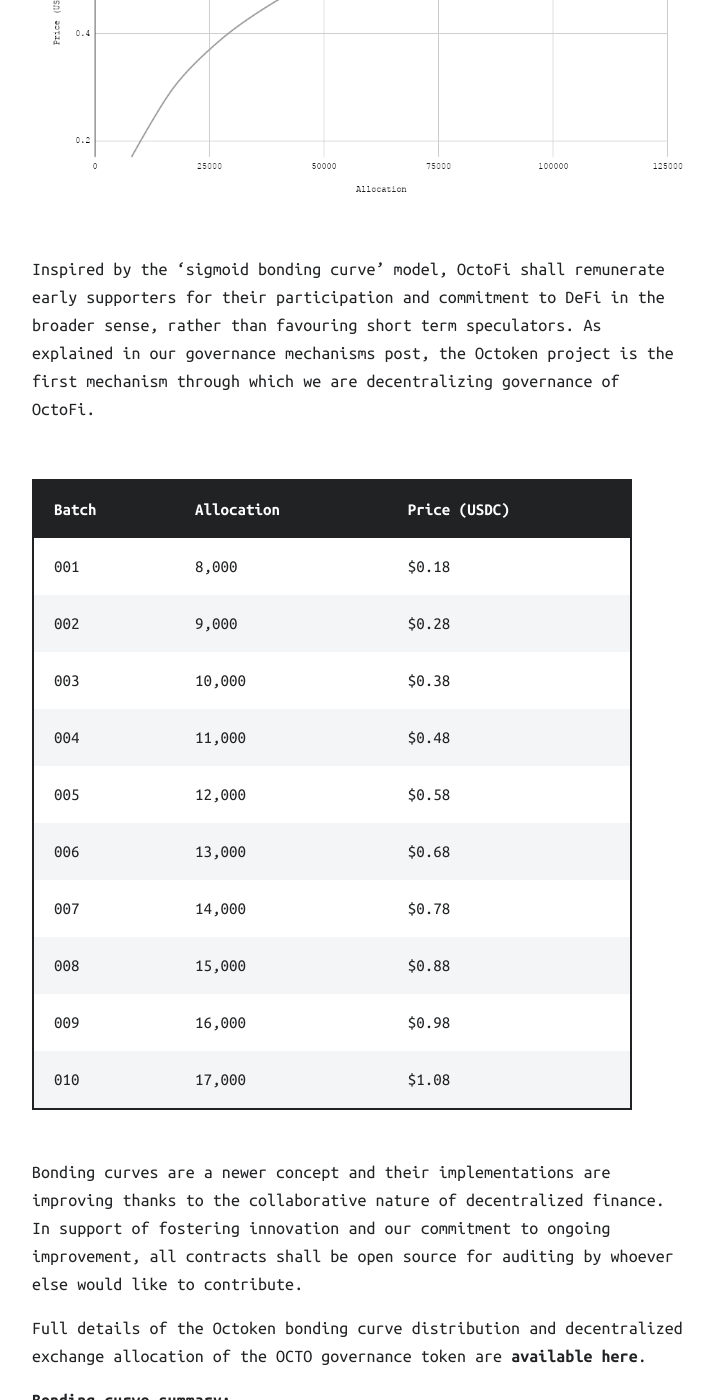
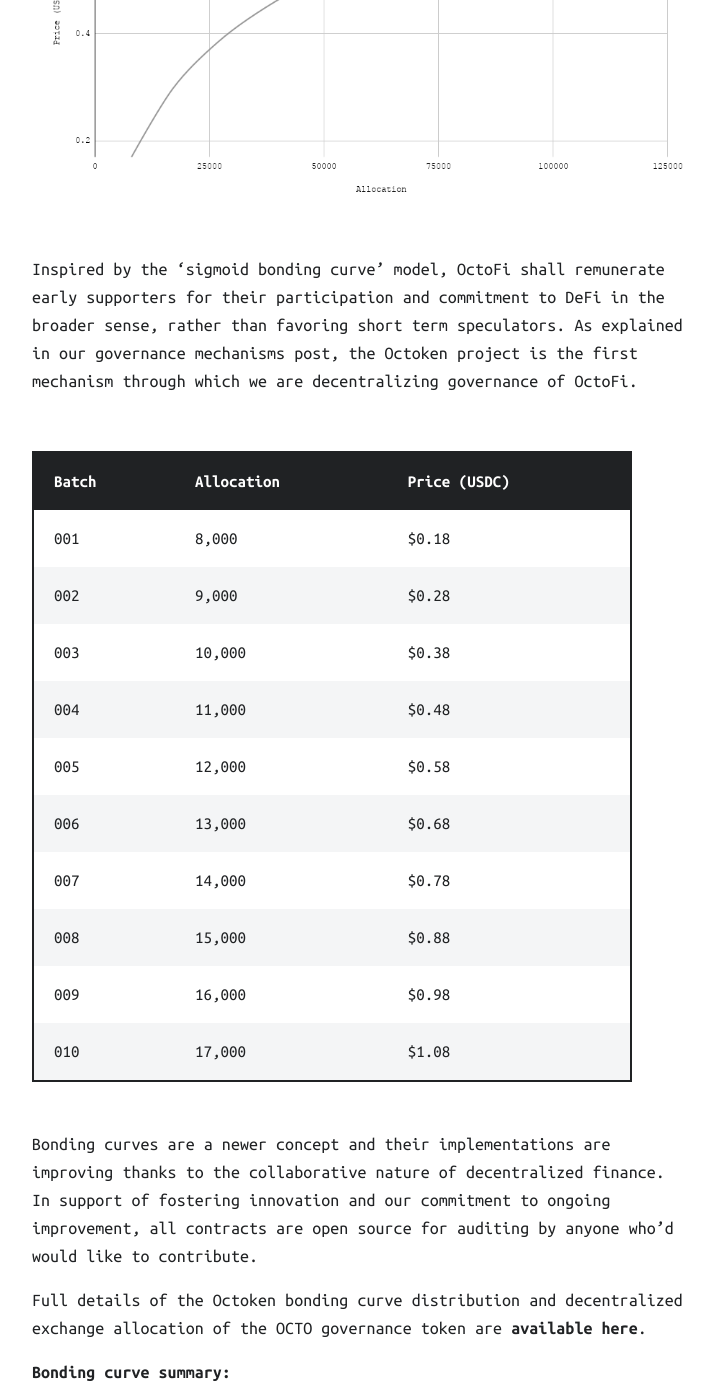
Before and after one commit to OctoFi/octofidotcom, a Jekyll site: the page built from _posts/2020-08-16-bond-curve-sale.md, in a window 1280 px wide and 1400 px high, scrolled down 3072 px. Shown: the whole window, without its empty margins (38-752 px from the left). Built offline with Jekyll 4.4.1, drawn with Linux system fonts in a browser that asks for light colours; nearby versions of some CDN libraries; comment, search, counter and statistics services are not loaded; some of the changed text lies outside the part shown.

Commit message:
fix typos

```diff
--- a/_posts/2020-08-16-bond-curve-sale.md
+++ b/_posts/2020-08-16-bond-curve-sale.md
@@ -25,7 +25,7 @@
 
 ![](/images/projects/curve.png)
 
-Inspired by the ‘sigmoid bonding curve’ model, OctoFi shall remunerate early supporters for their participation and commitment to DeFi in the broader sense, rather than favouring short term speculators. As explained in our governance mechanisms post, the Octoken project is the first mechanism through which we are decentralizing governance of OctoFi.
+Inspired by the ‘sigmoid bonding curve’ model, OctoFi shall remunerate early supporters for their participation and commitment to DeFi in the broader sense, rather than favoring short term speculators. As explained in our governance mechanisms post, the Octoken project is the first mechanism through which we are decentralizing governance of OctoFi.
 
 | Batch        | Allocation	  | Price (USDC) |
 |--------------|--------------|--------------|
@@ -40,7 +40,7 @@
 | 009		   | 16,000       | $0.98 		 |
 | 010		   | 17,000       | $1.08 		 |
 
-Bonding curves are a newer concept and their implementations are improving thanks to the collaborative nature of decentralized finance. In support of fostering innovation and our commitment to ongoing improvement, all contracts shall be open source for auditing by whoever else would like to contribute.
+Bonding curves are a newer concept and their implementations are improving thanks to the collaborative nature of decentralized finance. In support of fostering innovation and our commitment to ongoing improvement, all contracts are open source for auditing by anyone who'd would like to contribute.
 
 Full details of the Octoken bonding curve distribution and decentralized exchange allocation of the OCTO governance token are [available here](/project/token).
 
```
Also changed, not shown: other parts of _posts/2020-08-16-bond-curve-sale.md (+4 -4 lines).
